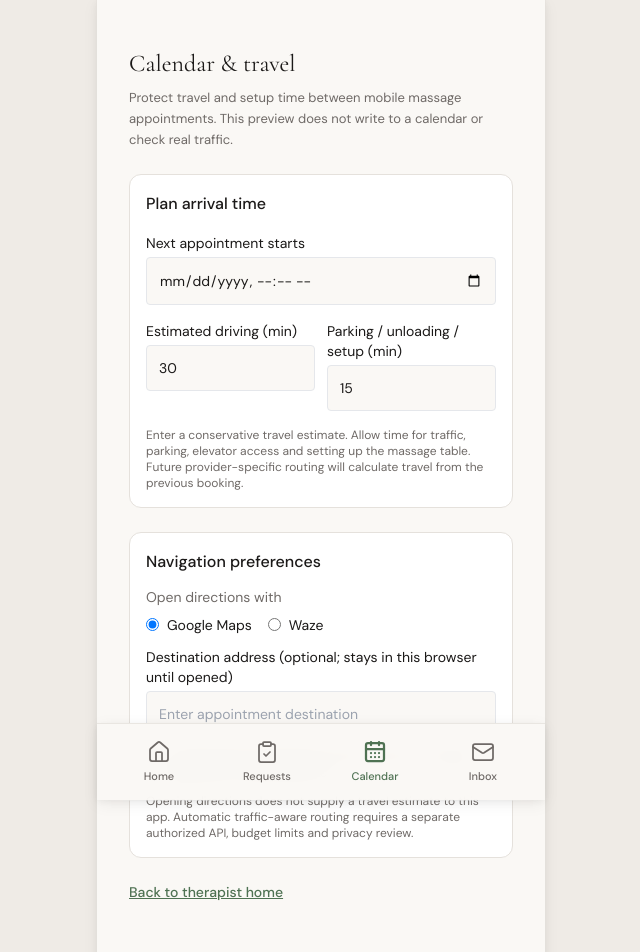
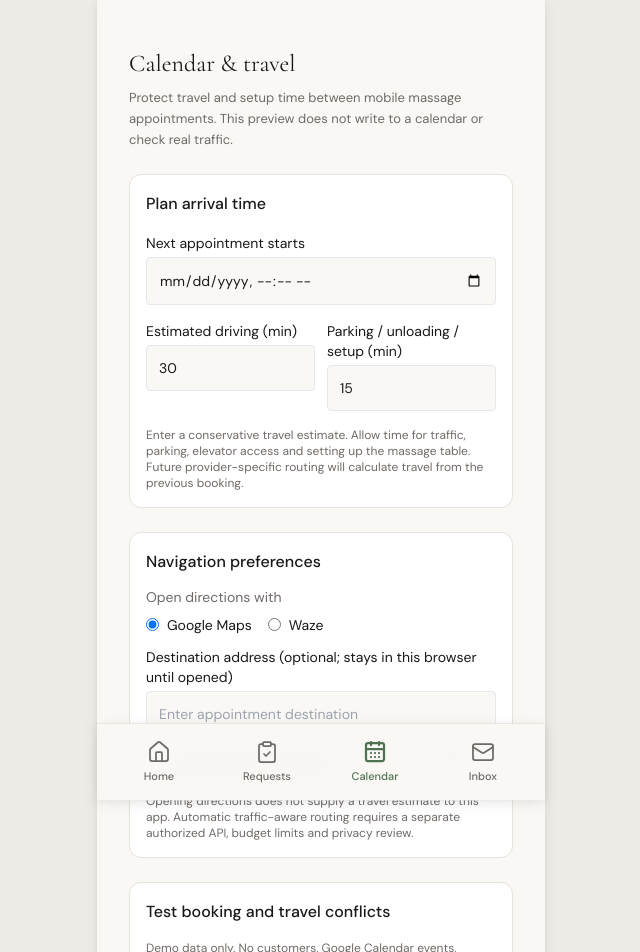
Before and after one commit to Shellfish011235/mobile-massage-concierge, a Next.js app: page /therapist/calendar in a window 1280 px wide. Shown: the top 952 px of the page, without its empty margins (319-959 px from the left). Built offline with nearby package versions, Linux system fonts and the light colour scheme.

Commit message:
feat(calendar): expose local travel-aware booking conflict simulator

```diff
--- a/src/app/therapist/calendar/page.tsx
+++ b/src/app/therapist/calendar/page.tsx
@@ -1,6 +1,7 @@
 "use client";
 
 import Link from "next/link";
+import { TravelBookingSimulator } from "@/components/therapist/travel-booking-simulator";
 import { useState } from "react";
 import { travelArrivalBlock, privateBusyCalendarEvent } from "@/lib/booking/travel-buffers";
 
@@ -123,6 +124,7 @@ export default function TherapistCalendarPage() {
           budget limits and privacy review.
         </p>
       </section>
+      <TravelBookingSimulator />
       <Link href="/therapist" className="inline-block text-sm font-medium text-primary underline">
         Back to therapist home
       </Link>
```
